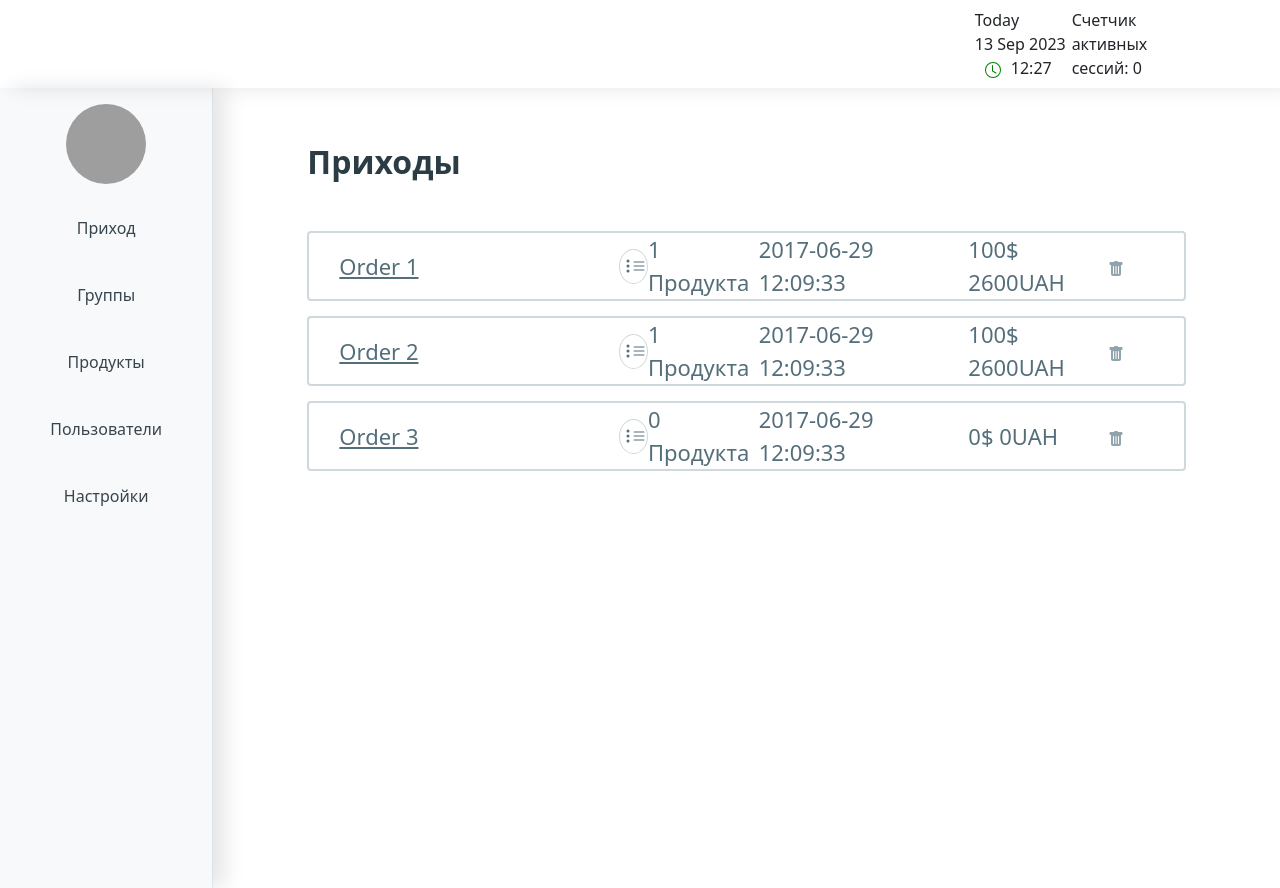
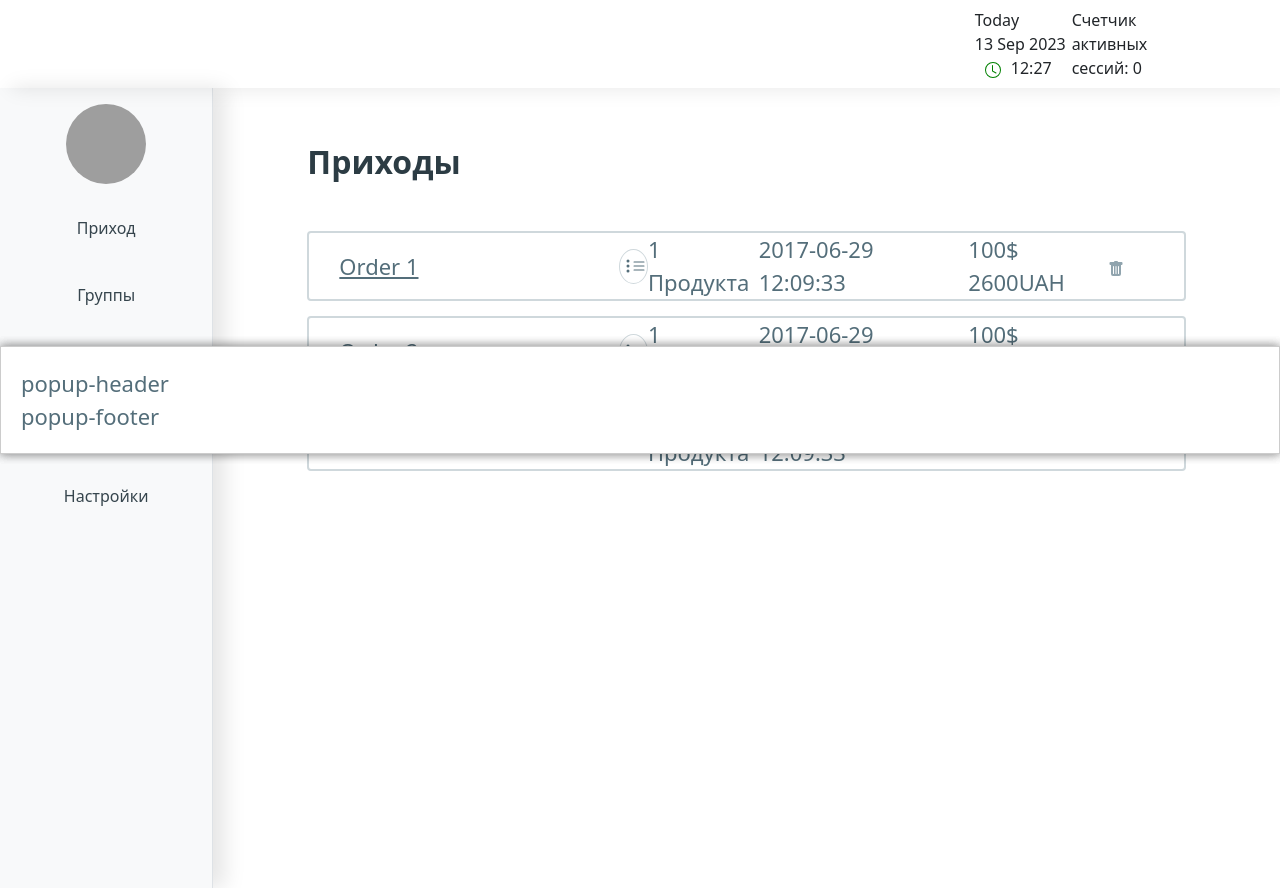
Before and after one commit to odinetsmichael/It-shop, a Vue app: page /#/orders in a window 1280 px wide. Both pictures are taken after a click on the element 1116 px from the left and 266 px from the top of the page. Built offline with nearby package versions, Linux system fonts and the light colour scheme; no server answers; grey boxes are pictures that could not be loaded.

Commit message:
add Popup component

```diff
--- a/src/components/global/Orders.vue
+++ b/src/components/global/Orders.vue
@@ -1,6 +1,12 @@
 <script setup>
+    import { reactive } from 'vue';
     import {orders} from '../../store/front-end-data.json';
     import {products} from '../../store/front-end-data.json';
+
+    import {ref} from 'vue';
+
+
+
     // import axios from 'axios';
 
     const getOrders = function () {
@@ -33,15 +39,20 @@
         return {usdPrice: usdPrice, uahPrice: uahPrice};
     }
 
-    const deleteOrder = function (ordersId){
-        console.log(`delete order ${ordersId}`);
-        // await axios.delete(`http://host:port/api/orders/${ordersId}`);
+    const isInfoPopupVisible = ref(false);
+
+    function showConfirmationWindow() {
+        isInfoPopupVisible.value = true;
     }
+    // const deleteOrder = function (ordersId){
+    //     console.log(`delete order ${ordersId}`);
+    //     // await axios.delete(`http://host:port/api/orders/${ordersId}`);
+    // }
 
 </script>
 
-<template>
-    <div class="order-list">
+    <template>
+        <div class="order-list">
         <div class="order-title">
             Приходы
         </div>
@@ -68,7 +79,9 @@
                         {{ getProductsPrice(order.id).uahPrice }}UAH
                     </div>
 
-                    <ButtonDelete class="col-1" @click="deleteOrder(order.id)"/>
+                    <ButtonDelete class="col-1" @click="showConfirmationWindow" />
+                    <Popup v-if="isInfoPopupVisible"/>
+                    <!-- @click="deleteOrder(order.id)" -->
                 </div>
             </ListItem>
         </ul>
--- /dev/null
+++ b/src/components/global/Popup.vue
@@ -0,0 +1,34 @@
+<script setup>
+</script>
+
+<template>
+    <div class="popup">
+        <div class="popup__header">
+            popup-header
+        </div>
+        <div class="popup__content">
+            <slot></slot>
+        </div>
+        <div class="popup-footer">
+            popup-footer
+        </div>
+    </div>
+</template>
+
+<style scoped lang="scss">
+.popup {
+    position: fixed;
+    top: 50%;
+    left: 50%;
+    transform: translate(-50%, -50%);
+    background-color: white;
+    border: 1px solid #ccc;
+    padding: 20px;
+    box-shadow: 0 0 10px rgba(0, 0, 0, 0.2);
+    z-index: 1000;
+  }
+  .popup[hidden] {
+    display: none;
+  }
+
+</style>
--- a/src/components/global/index.js
+++ b/src/components/global/index.js
@@ -7,8 +7,10 @@ import Overview from './Overview.vue';
 import SessionCounter from './SessionCounter.vue';
 import ListItem from './ListItem.vue';
 import OrderLink from './OrderLink.vue';
+import Popup from './Popup.vue';
 import ButtonDelete from './Buttons/ButtonDelete.vue';
 import ButtonMenu from './Buttons/ButtonMenu.vue';
+
 
 
 const components = [
@@ -21,6 +23,7 @@ const components = [
     {name: 'SessionCounter', component: SessionCounter },
     {name: 'ListItem', component: ListItem },
     {name: 'OrderLink', component: OrderLink },
+    {name: 'Popup', component: Popup },
     {name: 'ButtonDelete', component: ButtonDelete },
     {name: 'ButtonMenu', component: ButtonMenu },
 ]
```
